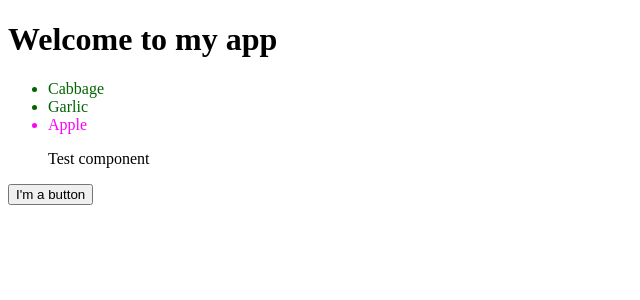
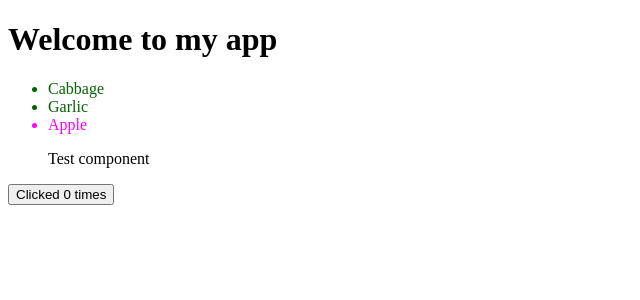
Before and after one commit to sandboxcoder/nextjs-simple-example, a Next.js app: page / in a window 1280 px wide. Shown: the top 300 px of the page, without its empty margins (0-640 px from the left). Built offline with nearby package versions, Linux system fonts and the light colour scheme.

Commit message:
Updating MyButton example
* Now prints the number of times it has been clicked

```diff
--- a/components/MyButton.tsx
+++ b/components/MyButton.tsx
@@ -1,13 +1,16 @@
 'use client'
 
+import { useState } from 'react';
+
 export default function MyButton() {
+    const [count, setCount] = useState(0);
     function handleClick() {
-        alert('You clicked me!');
+        setCount(count + 1);
     }
 
     return (
       <button onClick={handleClick}>
-        I'm a button
+        Clicked {count} times
       </button>
     );
   }
```
